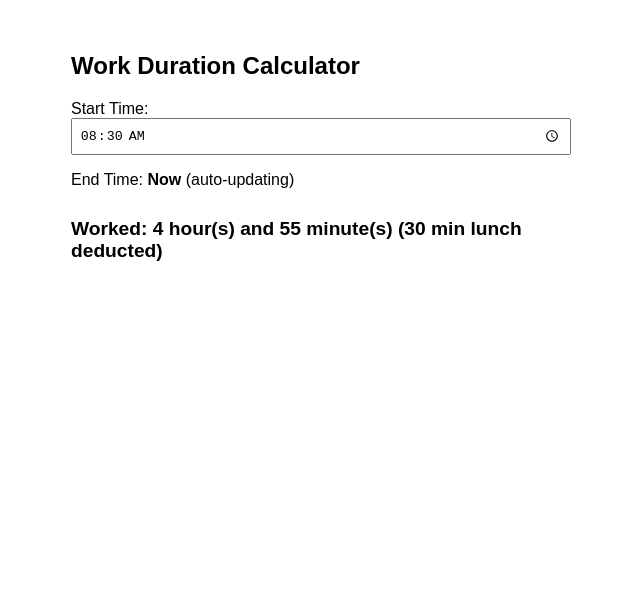
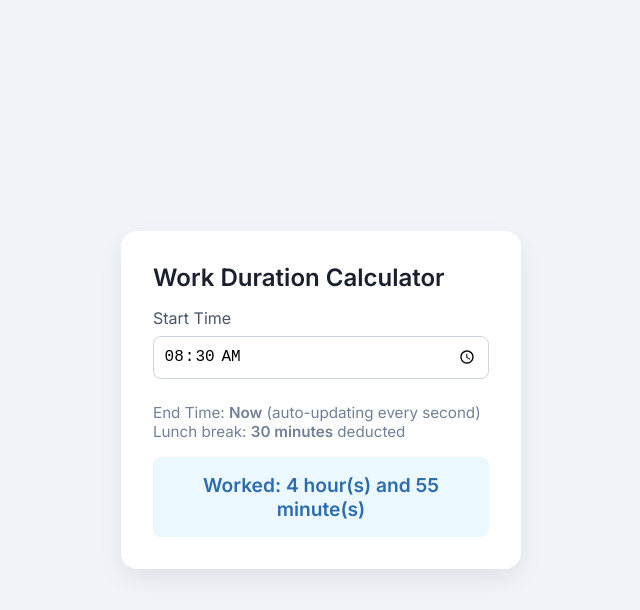
Before and after one commit to INF-ROBOE/inf-roboe.github.io, a plain HTML site: page index.html in a window 1280 px wide. Shown: the whole page, without its empty margins (319-959 px from the left). Drawn offline with Linux system fonts and the light colour scheme.

Commit message:
layout update

```diff
--- a/index.html
+++ b/index.html
@@ -3,39 +3,94 @@
 <head>
   <meta charset="UTF-8">
   <title>Work Duration Calculator</title>
+  <link href="https://fonts.googleapis.com/css2?family=Inter:wght@400;600&display=swap" rel="stylesheet">
   <style>
+    * {
+      box-sizing: border-box;
+    }
+
     body {
-      font-family: Arial, sans-serif;
-      padding: 2em;
-      max-width: 500px;
-      margin: auto;
+      font-family: 'Inter', sans-serif;
+      background: #f0f4f8;
+      margin: 0;
+      padding: 2rem;
+      display: flex;
+      justify-content: center;
+      align-items: center;
+      height: 100vh;
     }
+
+    .card {
+      background: white;
+      border-radius: 16px;
+      box-shadow: 0 10px 25px rgba(0, 0, 0, 0.07);
+      padding: 2rem;
+      width: 100%;
+      max-width: 400px;
+    }
+
+    h2 {
+      margin-top: 0;
+      margin-bottom: 1rem;
+      font-weight: 600;
+      font-size: 1.5rem;
+      color: #1a202c;
+    }
+
     label {
       display: block;
-      margin-top: 1em;
+      margin-bottom: 0.5rem;
+      font-weight: 500;
+      color: #4a5568;
     }
-    input {
-      padding: 0.5em;
+
+    input[type="time"] {
       width: 100%;
-      box-sizing: border-box;
+      padding: 0.6rem;
+      border-radius: 8px;
+      border: 1px solid #cbd5e0;
+      font-size: 1rem;
+      margin-bottom: 1.5rem;
     }
+
+    .info {
+      font-size: 0.95rem;
+      color: #718096;
+      margin-bottom: 1rem;
+    }
+
     .result {
-      margin-top: 1.5em;
-      font-weight: bold;
-      font-size: 1.2em;
+      background: #ebf8ff;
+      color: #2b6cb0;
+      padding: 1rem;
+      border-radius: 8px;
+      font-size: 1.2rem;
+      font-weight: 600;
+      text-align: center;
+    }
+
+    @media (max-width: 480px) {
+      .card {
+        padding: 1.5rem;
+      }
     }
   </style>
 </head>
 <body>
 
-  <h2>Work Duration Calculator</h2>
+  <div class="card">
+    <h2>Work Duration Calculator</h2>
 
-  <label for="start">Start Time:</label>
-  <input type="time" id="start" value="08:30">
+    <label for="start">Start Time</label>
+    <input type="time" id="start" value="08:30">
 
-  <p>End Time: <strong>Now</strong> (auto-updating)</p>
+    <div class="info">
+      End Time: <strong>Now</strong> (auto-updating every second)<br>
+      Lunch break: <strong>30 minutes</strong> deducted
+    </div>
 
-  <div class="result" id="result">Loading...</div>
+    <div class="result" id="result">Loading...</div>
+  </div>
 
   <script>
     const startInput = document.getElementById("start");
@@ -63,10 +118,10 @@
       const hours = Math.floor(diffMs / (1000 * 60 * 60));
       const minutes = Math.floor((diffMs % (1000 * 60 * 60)) / (1000 * 60));
 
-      result.textContent = `Worked: ${hours} hour(s) and ${minutes} minute(s) (30 min lunch deducted)`;
+      result.textContent = `Worked: ${hours} hour(s) and ${minutes} minute(s)`;
     }
 
-    // Update every second
+    // Auto-update every second
     setInterval(updateDuration, 1000);
     startInput.addEventListener("input", updateDuration);
     window.addEventListener("load", updateDuration);
```
